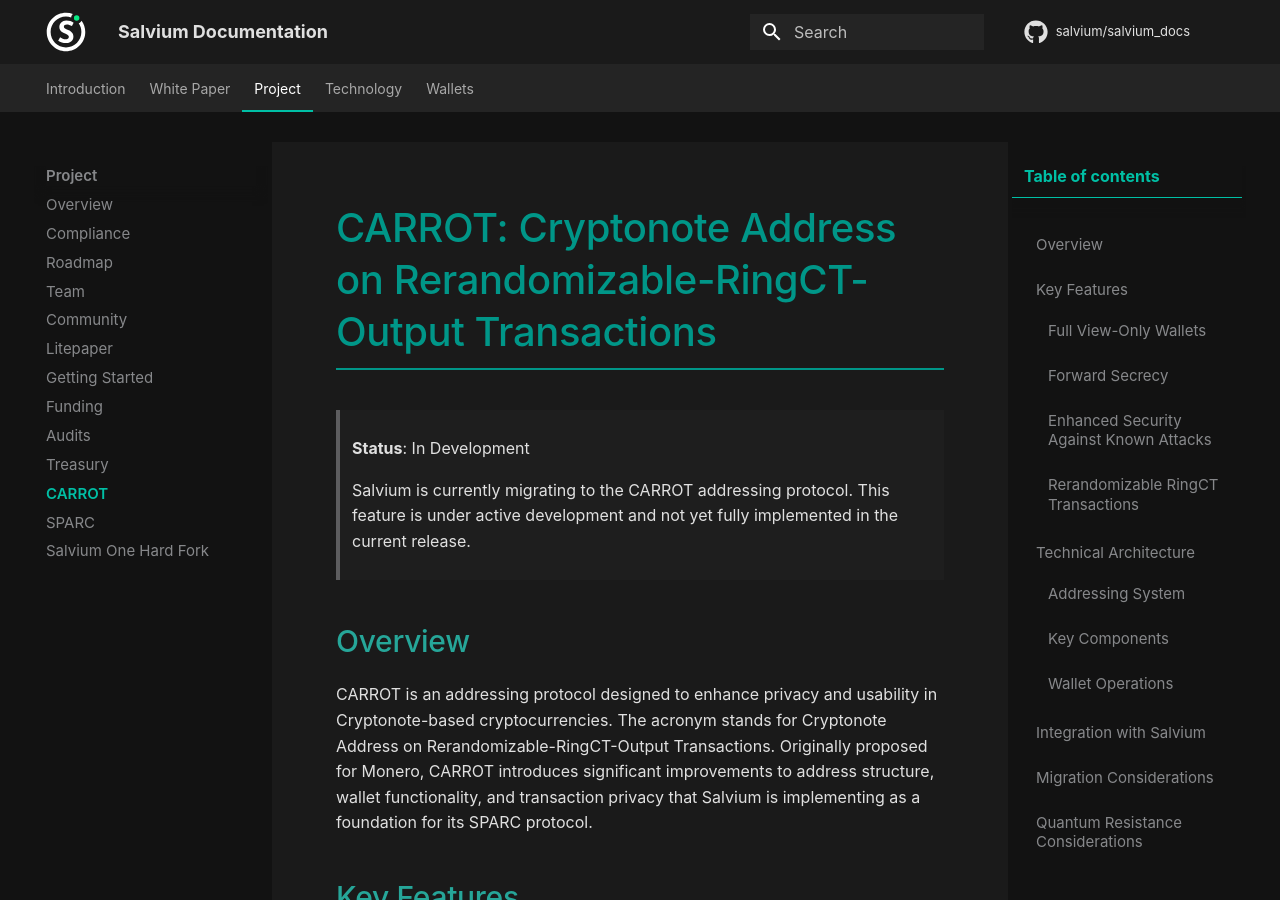
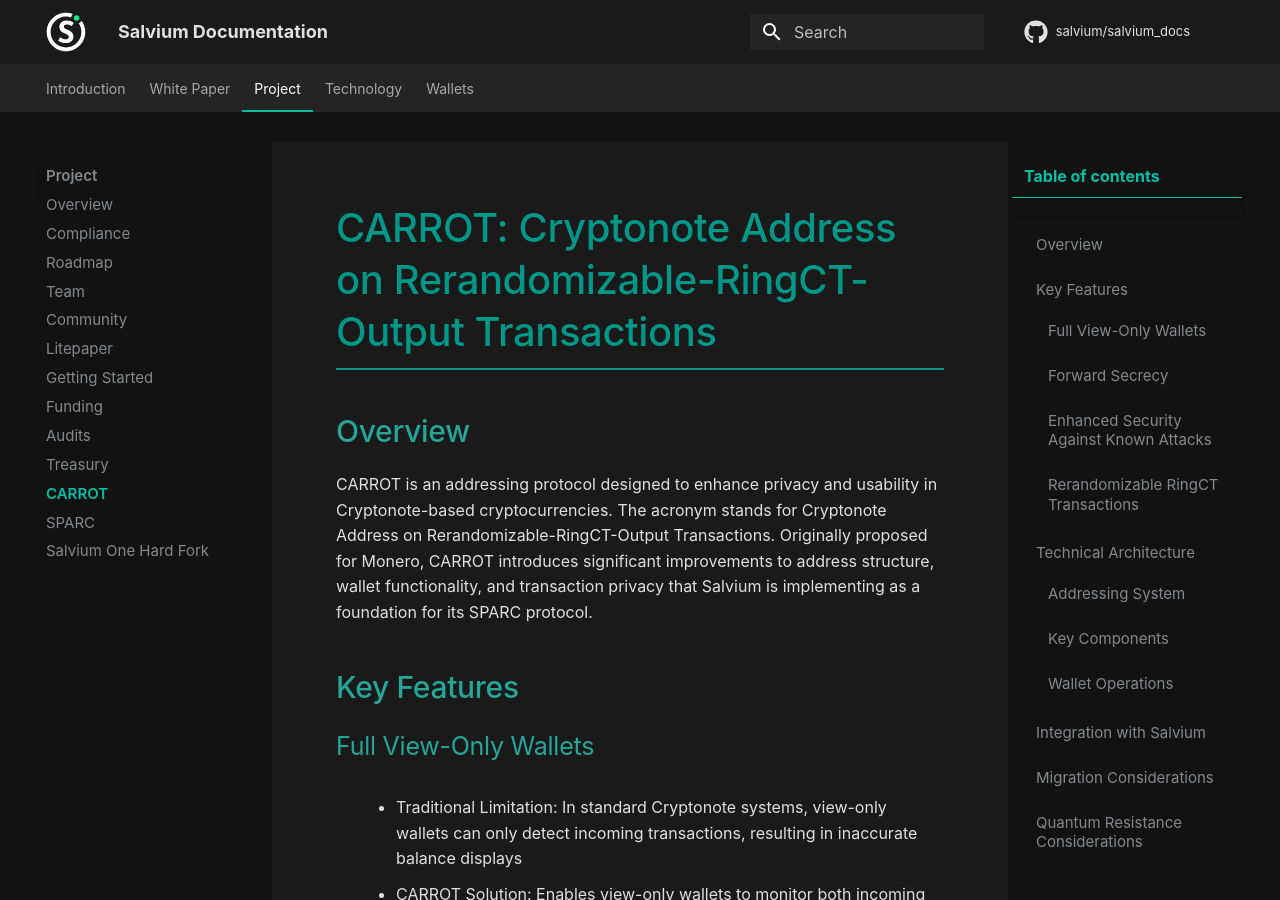
Before and after one commit to salvium/salvium_docs, an MkDocs documentation site: the page built from docs/THE PROJECT/carrot.md, in a window 1280 px wide and 900 px high. Built offline with MkDocs 1.6.1 and Material for MkDocs 9.7.7, drawn with Linux system fonts in a browser that asks for light colours; comment, search, counter and statistics services are not loaded.

Commit message:
Update CARROT documentation by removing status
Removed status update about CARROT development.

```diff
--- a/docs/THE PROJECT/carrot.md
+++ b/docs/THE PROJECT/carrot.md
@@ -1,8 +1,4 @@
 # CARROT: Cryptonote Address on Rerandomizable-RingCT-Output Transactions
-
-> **Status**: In Development
->
-> Salvium is currently migrating to the CARROT addressing protocol. This feature is under active development and not yet fully implemented in the current release.
 
 ## Overview
 
```
